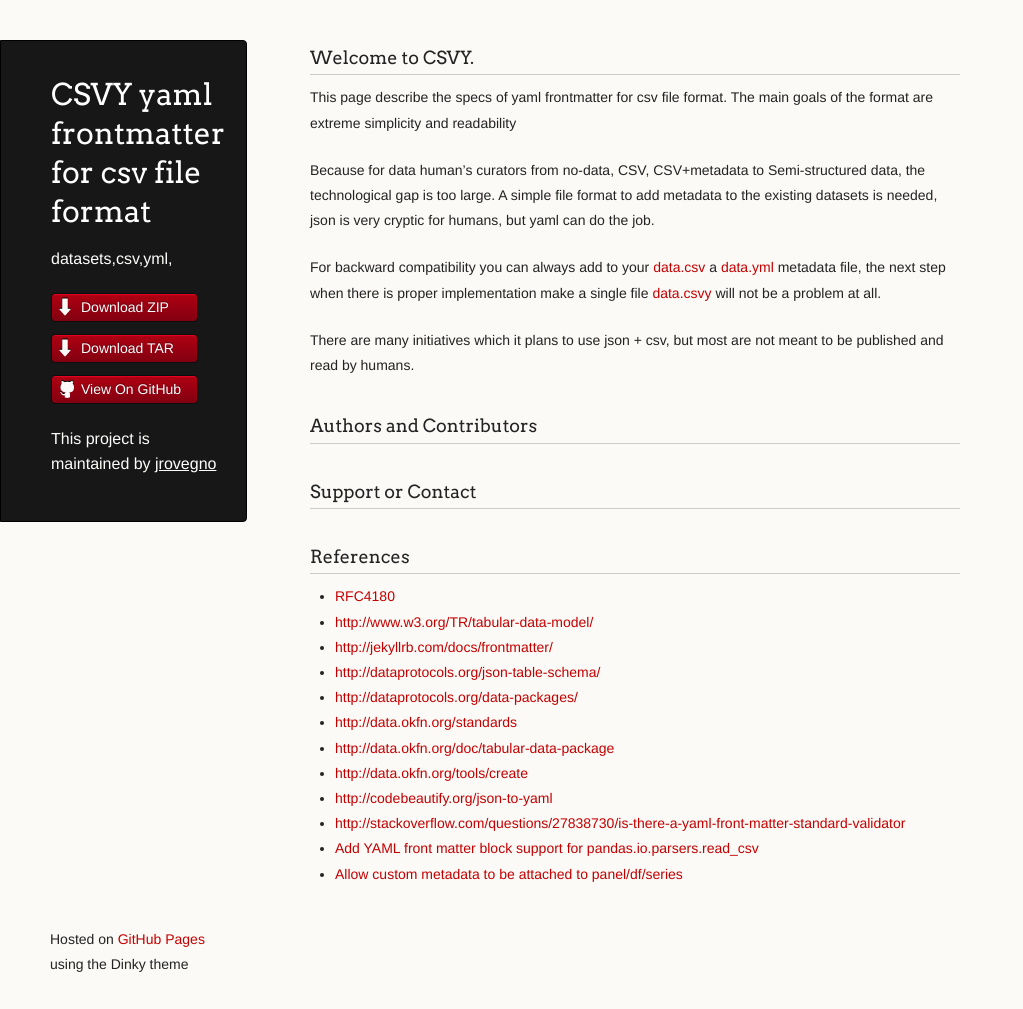
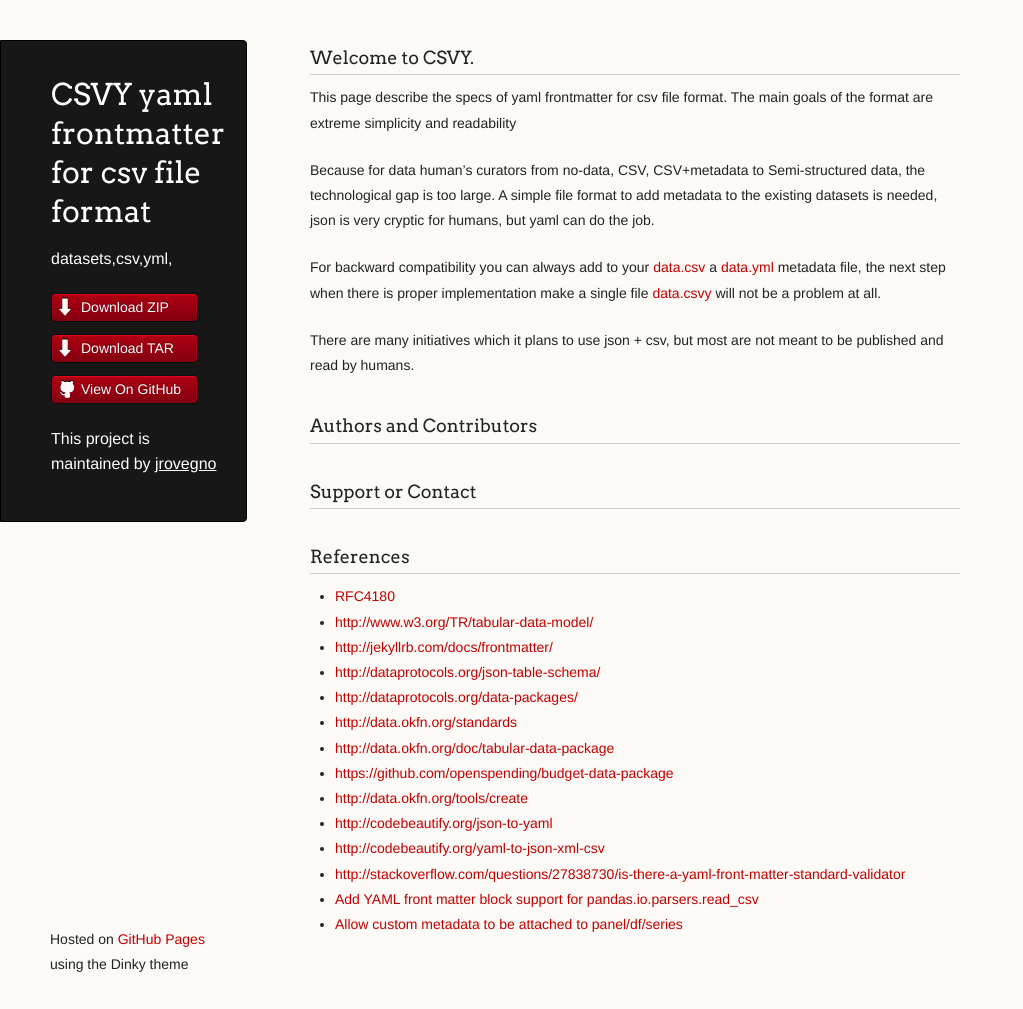
Before and after one commit to csvy/csvy.github.io, a Jekyll site: the page built from index.md, in a window 1280 px wide and 1009 px high. Shown: the whole window, without its empty margins (0-1023 px from the left). Built offline with Jekyll 4.4.1, drawn with Linux system fonts in a browser that asks for light colours; Markdown is read by kramdown in place of the engine named in the settings; some of the changed lines change nothing that is shown.

Commit message:
Added link to budget-data-package specs

```diff
--- a/index.md
+++ b/index.md
@@ -27,8 +27,10 @@ There are many initiatives which it plans to use json + csv, but most are not me
 - [http://dataprotocols.org/data-packages/](http://dataprotocols.org/data-packages/)
 - [http://data.okfn.org/standards](http://data.okfn.org/standards)
 - [http://data.okfn.org/doc/tabular-data-package](http://data.okfn.org/doc/tabular-data-package)
+- [https://github.com/openspending/budget-data-package](https://github.com/openspending/budget-data-package)
 - [http://data.okfn.org/tools/create](http://data.okfn.org/tools/create)
 - [http://codebeautify.org/json-to-yaml](http://codebeautify.org/json-to-yaml)
+- [http://codebeautify.org/yaml-to-json-xml-csv](http://codebeautify.org/yaml-to-json-xml-csv)
 - [http://stackoverflow.com/questions/27838730/is-there-a-yaml-front-matter-standard-validator](http://stackoverflow.com/questions/27838730/is-there-a-yaml-front-matter-standard-validator)
 - [Add YAML front matter block support for pandas.io.parsers.read_csv](https://github.com/pydata/pandas/issues/9613)
 - [Allow custom metadata to be attached to panel/df/series](https://github.com/pydata/pandas/issues/2485)
```
